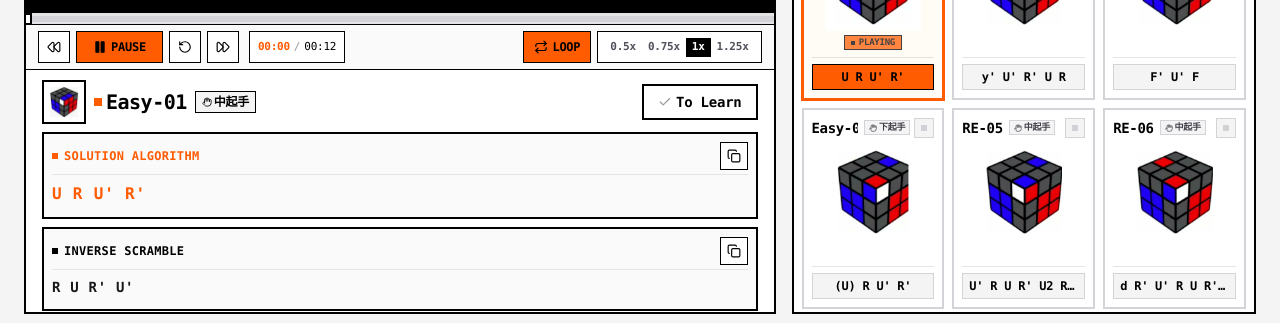
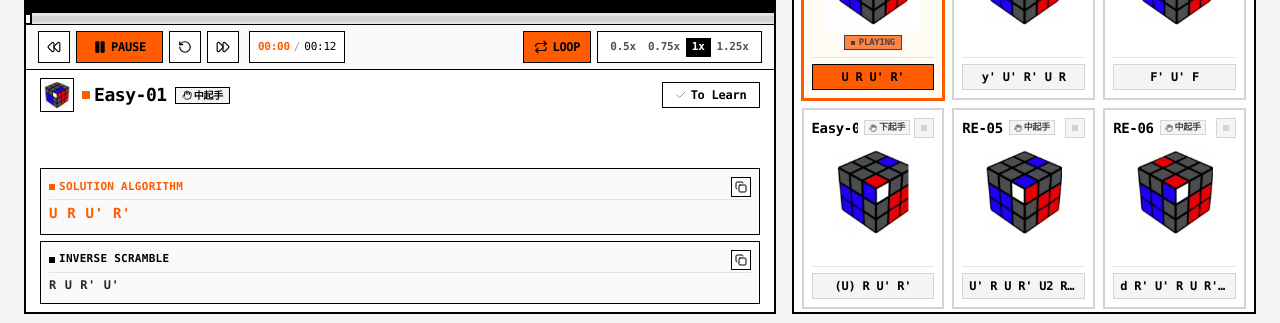
Before and after one commit to jacefromxa/cube-tutor, a React (Vite) app: page / in a window 1280 px wide. Shown: the part 474-797 px from the top of the page. Built offline with nearby package versions, Linux system fonts and the light colour scheme; grey boxes are pictures that could not be loaded.

Commit message:
fix(layout): prevent PC formula boxes overflow on laptop resolutions

```diff
--- a/src/components/VideoPlayer.jsx
+++ b/src/components/VideoPlayer.jsx
@@ -192,7 +192,7 @@ const VideoPlayer = forwardRef(function VideoPlayer({
         : 'bg-[#ffffff] border-black text-black'
     }`}>
       {/* 1. Video Container with LineLore frame */}
-      <div className="relative aspect-video lg:max-h-[calc(100%-180px)] bg-black w-full overflow-hidden select-none group flex items-center justify-center border-b border-black dark:border-zinc-800">
+      <div className="relative aspect-video shrink min-h-0 lg:max-h-[calc(100%-250px)] bg-black w-full overflow-hidden select-none group flex items-center justify-center border-b border-black dark:border-zinc-800">
         <video
           ref={videoRef}
           src={resolveAssetUrl(videoPath)}
@@ -454,31 +454,31 @@ const VideoPlayer = forwardRef(function VideoPlayer({
           )}
 
           {/* Expanded State: Spec-sheet Editorial Style */}
-          <div className={`${!isMobileDetailsExpanded ? 'hidden lg:flex' : 'flex'} flex-1 min-h-0 px-2.5 sm:px-4 py-2 sm:py-2.5 flex-col justify-between gap-1.5 sm:gap-2 transition-colors ${
+          <div className={`${!isMobileDetailsExpanded ? 'hidden lg:flex' : 'flex'} flex-1 min-h-0 px-2.5 sm:px-3.5 py-1.5 sm:py-2 flex-col justify-between gap-1 sm:gap-1.5 transition-colors overflow-hidden ${
             isDark ? 'bg-[#0a0a0a]' : 'bg-white'
           }`}>
             {/* Requirement 3: Header Row with Grip Tag on the SAME ROW as Title */}
-            <div className="flex items-center justify-between gap-2">
+            <div className="flex items-center justify-between gap-2 shrink-0">
               <div className="flex items-center gap-2 min-w-0 overflow-hidden">
                 {/* Cube Thumbnail in crisp frame */}
                 <div className="shrink-0">
                   <img
                     src={resolveAssetUrl(currentCase.cubeImg)}
                     alt={currentCase.code}
-                    className="w-8 h-8 sm:w-10 sm:h-10 md:w-11 md:h-11 bg-white p-0.5 sm:p-1 object-contain border-2 border-black dark:border-zinc-700 shrink-0"
+                    className="w-8 h-8 sm:w-8.5 sm:h-8.5 bg-white p-0.5 object-contain border border-black dark:border-zinc-700 shrink-0"
                   />
                 </div>
 
                 {/* Case Code & Metadata - STRICTLY SAME LINE flex-nowrap */}
                 <div className="flex items-center gap-1.5 sm:gap-2 min-w-0 flex-nowrap">
-                  <span className="font-mono text-sm sm:text-base md:text-xl font-black tracking-tight flex items-center gap-1 shrink-0">
+                  <span className="font-mono text-sm sm:text-base md:text-lg font-black tracking-tight flex items-center gap-1 shrink-0">
                     <span className="w-2 h-2 bg-[#ff5b00] inline-block" />
                     <span>{currentCase.code}</span>
                   </span>
 
                   {/* Requirement 3: Grip Tag placed on the SAME ROW with Title */}
                   {currentCase.grip && (
-                    <span className={`font-mono text-[10px] sm:text-xs px-1.5 py-0.5 border font-bold flex items-center gap-0.5 shrink-0 ${
+                    <span className={`font-mono text-[10px] px-1.5 py-0.2 border font-bold flex items-center gap-0.5 shrink-0 ${
                       isDark ? 'bg-zinc-900 border-zinc-700 text-zinc-300' : 'bg-zinc-100 border-black text-black'
                     }`}>
                       <Hand className="w-2.5 h-2.5" />
@@ -487,11 +487,11 @@ const VideoPlayer = forwardRef(function VideoPlayer({
                   )}
 
                   {currentCase.subName ? (
-                    <span className="font-mono text-[10px] sm:text-xs px-1.5 py-0.5 border border-[#ff5b00] text-[#ff5b00] font-bold shrink-0 truncate">
+                    <span className="font-mono text-[10px] px-1.5 py-0.2 border border-[#ff5b00] text-[#ff5b00] font-bold shrink-0 truncate">
                       [{currentCase.subName}]
                     </span>
                   ) : groupInfo ? (
-                    <span className={`hidden xs:inline-block font-mono text-[10px] sm:text-xs px-1.5 py-0.5 border font-bold shrink-0 truncate ${
+                    <span className={`hidden xs:inline-block font-mono text-[10px] px-1.5 py-0.2 border font-bold shrink-0 truncate ${
                       isDark ? 'bg-zinc-900 border-zinc-700 text-zinc-300' : 'bg-zinc-100 border-black text-black'
                     }`}>
                       [{lang === 'en' ? (groupInfo.fullEn || groupInfo.code) : (groupInfo.nameZh || groupInfo.code)}]
@@ -505,7 +505,7 @@ const VideoPlayer = forwardRef(function VideoPlayer({
                 <button
                   onClick={() => onToggleMastered(currentCase.id)}
                   title={isMastered ? t('unmarkMastered') : t('markMastered')}
-                  className={`px-2.5 py-1 sm:px-3.5 sm:py-1.5 border-2 font-mono text-xs sm:text-sm font-black flex items-center gap-1 transition-colors ${
+                  className={`px-2 py-0.5 sm:px-3 sm:py-1 border font-mono text-xs font-black flex items-center gap-1 transition-colors ${
                     isMastered
                       ? 'bg-[#ff5b00] text-black border-black shadow-xs'
                       : isDark
@@ -513,7 +513,7 @@ const VideoPlayer = forwardRef(function VideoPlayer({
                         : 'bg-white text-black border-black hover:bg-black hover:text-white'
                   }`}
                 >
-                  <Check className={`w-3.5 h-3.5 ${isMastered ? 'text-black stroke-[3]' : 'opacity-40'}`} />
+                  <Check className={`w-3 h-3 ${isMastered ? 'text-black stroke-[3]' : 'opacity-40'}`} />
                   <span>{isMastered ? t('masteredBtn') : t('unmasteredBtn')}</span>
                 </button>
 
@@ -521,7 +521,7 @@ const VideoPlayer = forwardRef(function VideoPlayer({
                 <button
                   onClick={() => setIsMobileDetailsExpanded(false)}
                   title={t('collapseDetails')}
-                  className={`lg:hidden p-1 sm:p-1.5 border font-mono text-xs ${
+                  className={`lg:hidden p-1 border font-mono text-xs ${
                     isDark ? 'bg-zinc-900 border-zinc-700 text-zinc-300' : 'bg-zinc-100 border-black text-black'
                   }`}
                 >
@@ -530,23 +530,23 @@ const VideoPlayer = forwardRef(function VideoPlayer({
               </div>
             </div>
 
-            {/* Desktop View: Separate Solution & Scramble Rows (PC Layout - fills height, eliminates blank space) */}
-            <div className="hidden lg:flex flex-col gap-2">
+            {/* Desktop View: Separate Solution & Scramble Rows (PC Layout - guaranteed within bounds) */}
+            <div className="hidden lg:flex flex-col gap-1.5 flex-1 min-h-0 justify-end">
               {/* Row 1: Solution */}
-              <div className={`border-2 p-2 flex flex-col gap-1 transition-colors ${
+              <div className={`border p-1.5 sm:p-2 flex flex-col gap-0.5 transition-colors ${
                 isDark ? 'bg-zinc-900/90 border-zinc-800' : 'bg-zinc-50 border-black'
               }`}>
-                <div className={`flex items-center justify-between gap-1.5 border-b pb-1 ${
+                <div className={`flex items-center justify-between gap-1 border-b pb-0.5 ${
                   isDark ? 'border-zinc-800' : 'border-zinc-200'
                 }`}>
-                  <div className="flex items-center gap-1.5 font-mono text-xs font-black">
+                  <div className="flex items-center gap-1 font-mono text-[11px] font-black">
                     <span className="w-1.5 h-1.5 bg-[#ff5b00] inline-block" />
                     <span className="text-[#ff5b00] tracking-wide">{t('solutionLabel')}</span>
                   </div>
                   <button
                     onClick={handleCopySolution}
                     title={copiedSolution ? t('copiedSolution') : t('copySolution')}
-                    className={`w-6 h-6 sm:w-7 sm:h-7 flex items-center justify-center border font-mono shrink-0 transition-colors ${
+                    className={`w-5 h-5 flex items-center justify-center border font-mono shrink-0 transition-colors ${
                       copiedSolution
                         ? 'bg-[#ff5b00] text-black border-black'
                         : isDark
@@ -555,32 +555,32 @@ const VideoPlayer = forwardRef(function VideoPlayer({
                     }`}
                   >
                     {copiedSolution ? (
-                      <Check className="w-3.5 h-3.5 text-black stroke-[3]" />
+                      <Check className="w-3 h-3 text-black stroke-[3]" />
                     ) : (
-                      <Copy className="w-3 sm:w-3.5 h-3 sm:h-3.5" />
+                      <Copy className="w-3 h-3" />
                     )}
                   </button>
                 </div>
-                <div className="font-mono text-sm md:text-base font-black tracking-wider leading-relaxed select-all break-words py-0.5 text-[#ff5b00]">
+                <div className="font-mono text-xs xl:text-sm font-black tracking-wider leading-snug select-all break-words py-0.5 text-[#ff5b00]">
                   {currentCase.algorithm}
                 </div>
               </div>
 
               {/* Row 2: Scramble */}
-              <div className={`border-2 p-2 flex flex-col gap-1 transition-colors ${
+              <div className={`border p-1.5 sm:p-2 flex flex-col gap-0.5 transition-colors ${
                 isDark ? 'bg-zinc-900/90 border-zinc-800' : 'bg-zinc-50 border-black'
               }`}>
-                <div className={`flex items-center justify-between gap-1.5 border-b pb-1 ${
+                <div className={`flex items-center justify-between gap-1 border-b pb-0.5 ${
                   isDark ? 'border-zinc-800' : 'border-zinc-200'
                 }`}>
-                  <div className="flex items-center gap-1.5 font-mono text-xs font-black">
+                  <div className="flex items-center gap-1 font-mono text-[11px] font-black">
                     <span className={`w-1.5 h-1.5 inline-block ${isDark ? 'bg-zinc-400' : 'bg-black'}`} />
-                    <span className={`tracking-wide ${isDark ? 'text-zinc-200' : 'text-black'}`}>{t('scrambleLabel')}</span>
+                    <span className={`tracking-wide ${isDark ? 'text-zinc-300' : 'text-black'}`}>{t('scrambleLabel')}</span>
                   </div>
                   <button
                     onClick={handleCopyScramble}
                     title={copiedScramble ? t('copiedScramble') : t('copyScramble')}
-                    className={`w-6 h-6 sm:w-7 sm:h-7 flex items-center justify-center border font-mono shrink-0 transition-colors ${
+                    className={`w-5 h-5 flex items-center justify-center border font-mono shrink-0 transition-colors ${
                       copiedScramble
                         ? 'bg-[#ff5b00] text-black border-black'
                         : isDark
@@ -589,14 +589,14 @@ const VideoPlayer = forwardRef(function VideoPlayer({
                     }`}
                   >
                     {copiedScramble ? (
-                      <Check className="w-3.5 h-3.5 text-black stroke-[3]" />
+                      <Check className="w-3 h-3 text-black stroke-[3]" />
                     ) : (
-                      <Copy className="w-3 sm:w-3.5 h-3 sm:h-3.5" />
+                      <Copy className="w-3 h-3" />
                     )}
                   </button>
                 </div>
-                <div className={`font-mono text-xs sm:text-sm md:text-sm font-black tracking-wider leading-relaxed select-all break-words py-0.5 ${
-                  isDark ? 'text-zinc-100' : 'text-zinc-900'
+                <div className={`font-mono text-[11px] xl:text-xs font-bold tracking-wider leading-snug select-all break-words py-0.5 ${
+                  isDark ? 'text-zinc-200' : 'text-zinc-800'
                 }`}>
                   {scramble}
                 </div>
```
Also changed, not shown: src/context/LanguageContext.jsx (line endings or trailing spaces), src/i18n/translations.js (line endings or trailing spaces).
